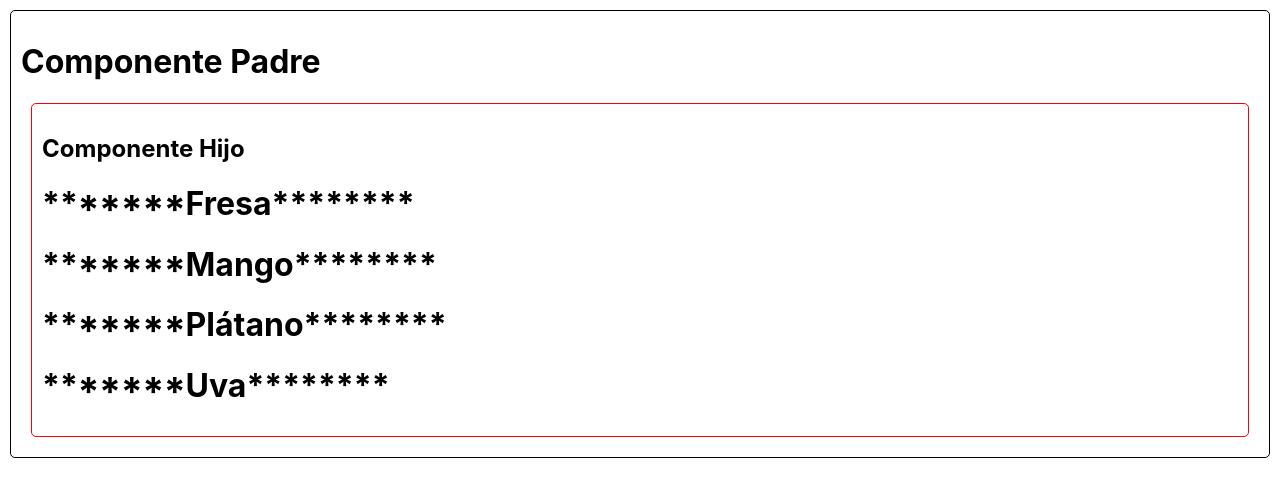
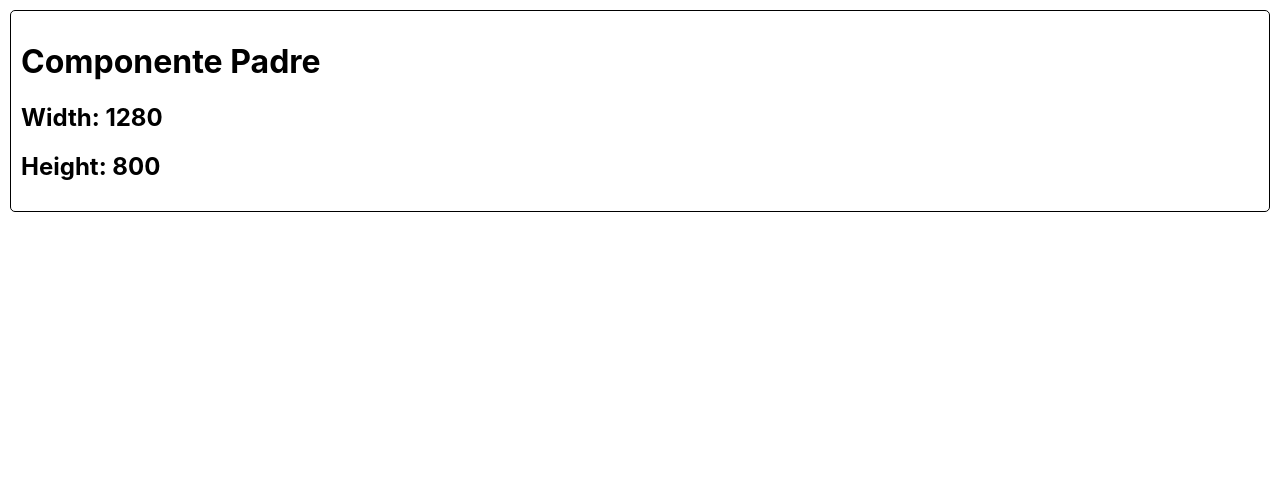
Before and after one commit to adrian1426/UniversidadReactJS, a React (Create React App) app: page / in a window 1280 px wide. Shown: the top 496 px of the page. Built offline with nearby package versions, Linux system fonts and the light colour scheme.

Commit message:
patrón render props, ejemplo 2

```diff
--- a/src/App.js
+++ b/src/App.js
@@ -1,5 +1,5 @@
 import React from 'react';
-import Hijo from './components/hijo';
+import Resize from './components/resize/resize';
 
 /*
 -Comunicación de componentes - Render props - hijo a padre
@@ -11,27 +11,21 @@ import Hijo from './components/hijo';
 
 class App extends React.Component {
 
-  state = {
-    fruits: [
-      { name: 'Fresa', price: 20 },
-      { name: 'Mango', price: 10 },
-      { name: 'Plátano', price: 10 },
-      { name: 'Uva', price: 30 }
-    ]
-  };
-
   render() {
-    const { fruits } = this.state;
     return (
       <div
         style={{ margin: '10px', padding: '10px', border: '1px solid black', borderRadius: '5px' }}
       >
         <h1>Componente Padre</h1>
-        <Hijo
-          listaFrutas={fruits}
-          render={(item, i) => (
-            <h1 key={i}>*******{item.name}********</h1>
-          )}
+        <Resize
+          myRender={(data) => {
+            return (
+              <div>
+                <h2>Width: {data.width}</h2>
+                <h2>Height: {data.height}</h2>
+              </div>
+            )
+          }}
         />
       </div>
     );
--- /dev/null
+++ b/src/components/resize/resize.js
@@ -0,0 +1,38 @@
+import React from 'react';
+import PropTypes from 'prop-types';
+
+class Resize extends React.Component {
+
+  state = {
+    width: window.innerWidth,
+    height: window.innerHeight
+  };
+
+  componentDidMount() {
+    window.addEventListener('resize', this.handleResize);
+  }
+
+  componentWillUnmount() {
+    window.removeEventListener('resize', this.handleResize);
+  }
+
+  handleResize = () => {
+    this.setState({
+      width: window.innerWidth,
+      height: window.innerHeight
+    });
+  };
+
+  render() {
+    const { width, height } = this.state;
+    const { myRender } = this.props;
+
+    return myRender({ width, height });
+  }
+};
+
+Resize.propTypes = {
+  myRender: PropTypes.func.isRequired
+};
+
+export default Resize;
```
